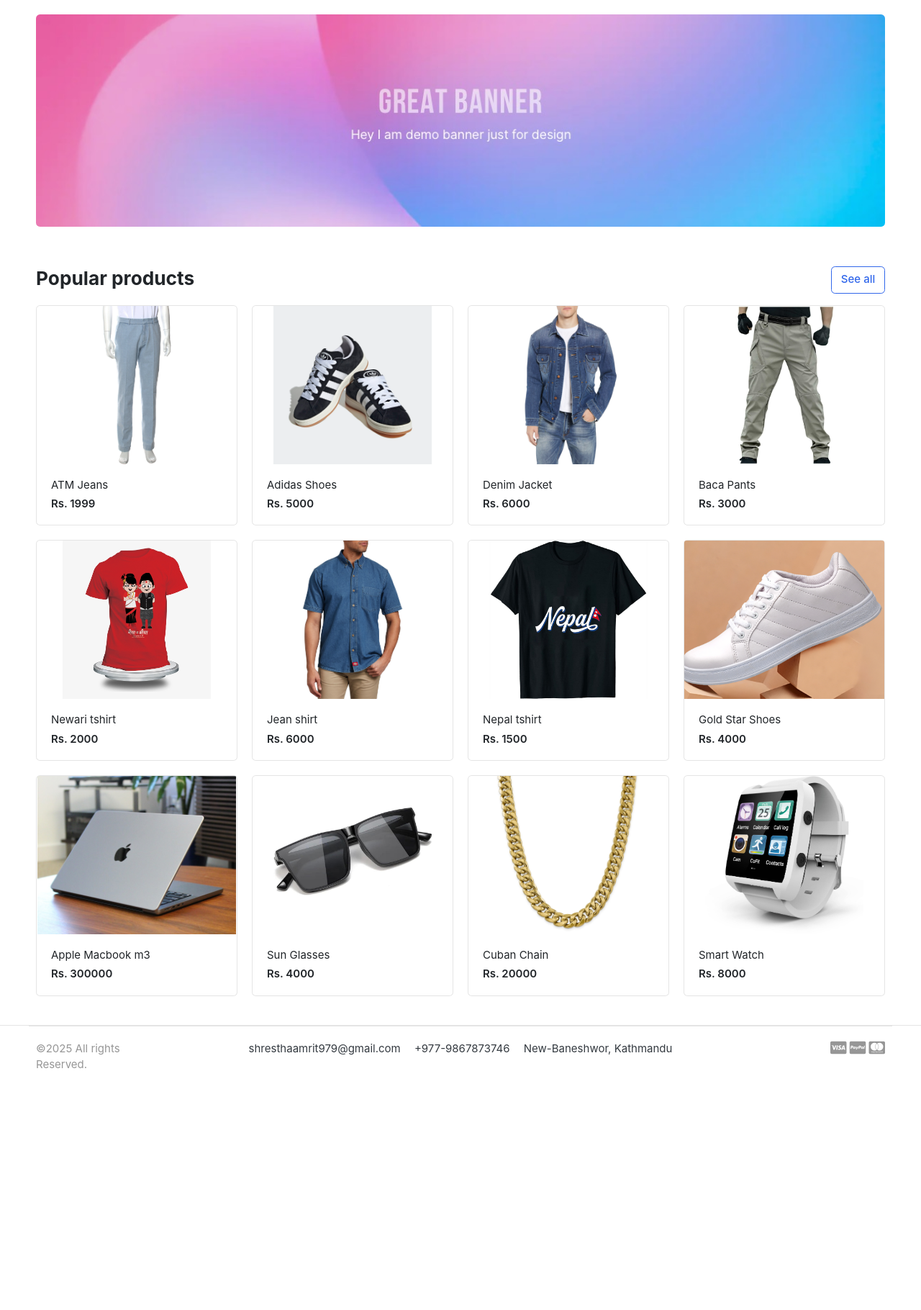
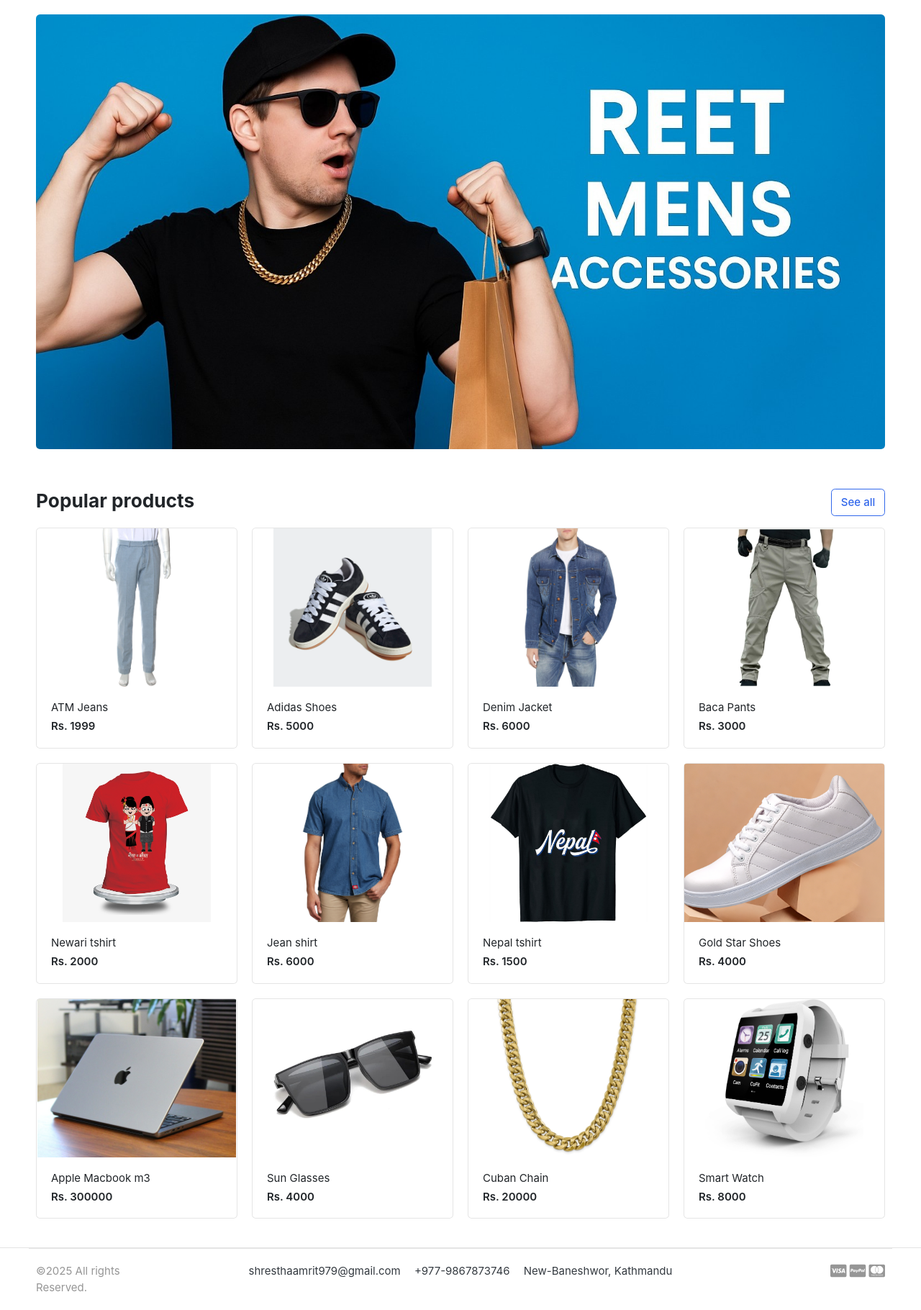
Before and after one commit to amritshrestha48/REET_MENS_ACCESSORIES, a Django app: page / in a window 1280 px wide. Shown: the part 118-1938 px from the top of the page at 72% size. Before the commit the page ends 1602 px from the top, so only its background shows below. Run offline with Django 5.2, Linux system fonts and the light colour scheme; data comes from the database, SQL or seed files in the repository; both versions use the stored data as it was after the commit; some libraries are stand-ins or nearby versions; some web fonts are replaced.

Commit message:
coverphoto

```diff
--- a/templates/base.html
+++ b/templates/base.html
@@ -7,9 +7,9 @@
 <meta http-equiv="cache-control" content="max-age=604800" />
 <meta name="viewport" content="width=device-width, initial-scale=1, shrink-to-fit=no">
 
-<title>GreatKart | One of the Biggest Online Shopping Platform</title>
+<title>REET MENS ACCESSORIES | Your Styles, Defined | </title>
 
-<link href="{% static 'images/favicon.ico' %}" rel="shortcut icon" type="image/x-icon">
+<link href="{% static 'images/urlfavicon.jpg' %}" rel="shortcut icon" type="image/x-icon">
 
 <!-- jQuery -->
 <script src="{% static 'js/jquery-2.0.0.min.js' %}" type="text/javascript"></script>
--- a/templates/home.html
+++ b/templates/home.html
@@ -10,7 +10,7 @@
 <div class="container">
 
 <div class="intro-banner-wrap">
-	<img src="{% static 'images/banners/1.jpg' %}" class="img-fluid rounded">
+	<img src="{% static 'images/banners/cover.jpg' %}" class="img-fluid rounded">
 </div>
 
 </div> <!-- container //  -->
```
Also changed, not shown: db.sqlite3, greatkart/static/images/banners/1.jpg (deleted), greatkart/static/images/banners/cover.jpg (added), greatkart/static/images/favicon.ico (deleted), greatkart/static/images/urlfavicon.jpg (added), media/photos/categories/5.jpg (added), media/photos/categories/6.jpg (added), media/photos/categories/gift_items.jpg (added), media/photos/products/5.jpg (added), media/photos/products/6.jpg (added), media/photos/products/cuban_chain.jpeg (added), media/photos/products/smart_watch.jpg (added), static/images/banners/1.jpg (deleted), static/images/banners/cover.jpg (added), 2 more files.
